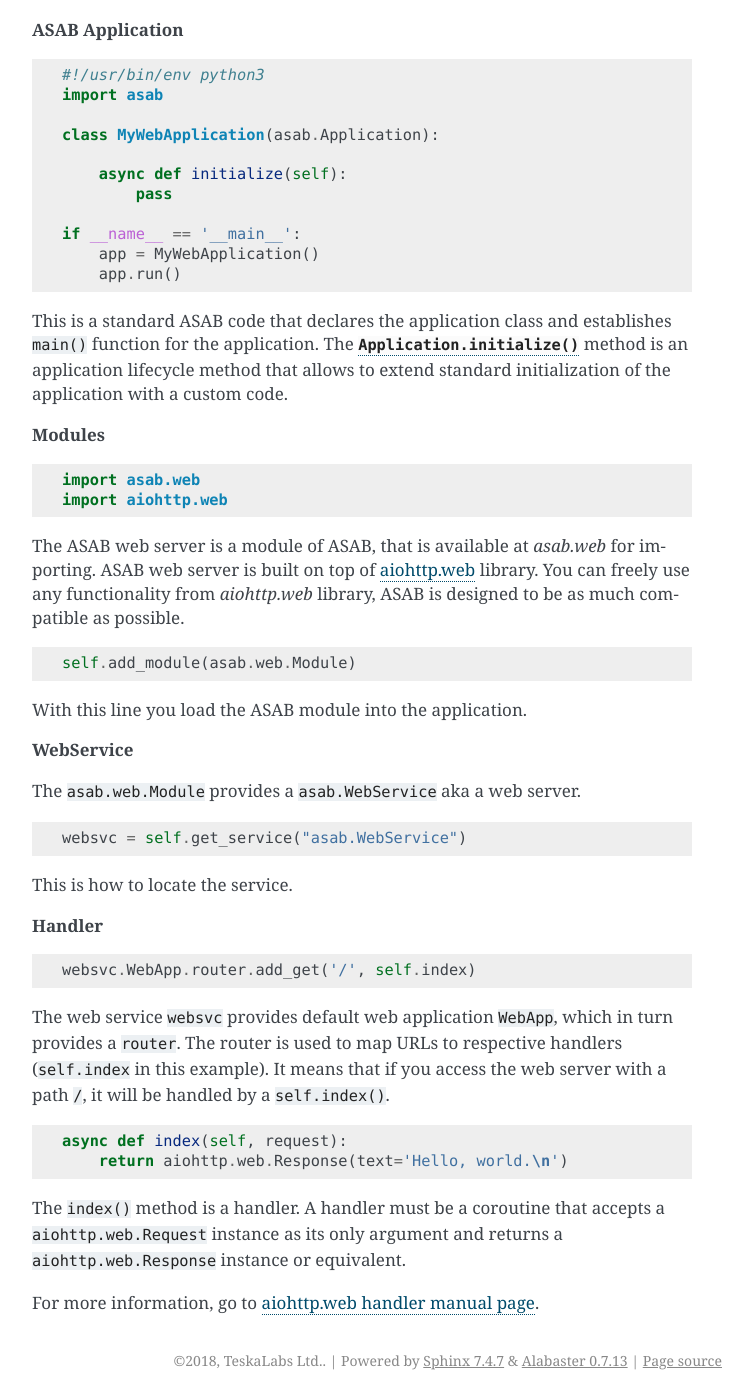
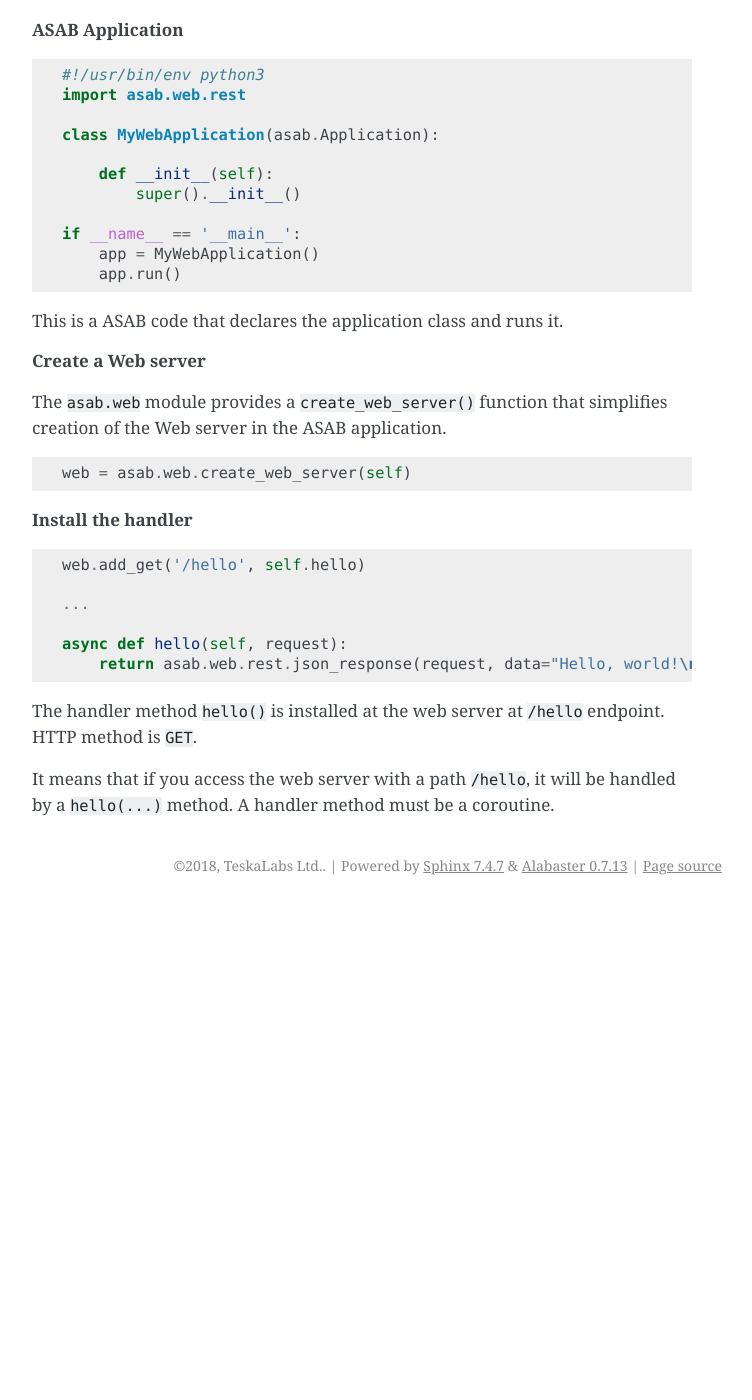
Before and after one commit to TeskaLabs/asab, a Sphinx documentation site: the page built from doc/tutorial/web/chapter1.rst, in a window 1280 px wide and 1400 px high, scrolled down 862 px. Shown: the whole window, without its empty margins (388-1140 px from the left). Built offline with Sphinx 7.4.7, drawn with Linux system fonts in a browser that asks for light colours; pages that are not in the unit, such as notebooks, are missing from menus; after the commit the page ends 1767 px from its top, so only the background shows below that; some of the changed text lies outside the part shown.

Commit message:
Simplifying.

```diff
--- a/doc/tutorial/web/chapter1.rst
+++ b/doc/tutorial/web/chapter1.rst
@@ -11,7 +11,7 @@ The code
    :code: python
 
 | To start the application, store above code in a file ``app.py``.
-| Use ``python3 app.py -w`` to run it.
+| Execute ``$ python3 ./app.py`` to run it.
 
 The ASAB web server is now available at http://localhost:8080/.
 
@@ -24,66 +24,42 @@ Deeper look
 .. code:: python
 
     #!/usr/bin/env python3
-    import asab
+    import asab.web.rest
 
     class MyWebApplication(asab.Application):
 
-        async def initialize(self):
-            pass
+        def __init__(self):
+            super().__init__()
 
     if __name__ == '__main__':
         app = MyWebApplication()
         app.run()
 
-This is a standard ASAB code that declares the application class and establishes ``main()`` function for the application.
-The :any:`Application.initialize()` method is an application lifecycle method that allows to extend standard initialization of the application with a custom code.
+This is a ASAB code that declares the application class and runs it.
 
-**Modules**
 
-.. code:: python
+**Create a Web server**
 
-    import asab.web
-    import aiohttp.web
-
-The ASAB web server is a module of ASAB, that is available at `asab.web` for importing.
-ASAB web server is built on top of `aiohttp.web <https://docs.aiohttp.org/en/stable/web.html>`_ library.
-You can freely use any functionality from `aiohttp.web` library, ASAB is designed to be as much compatible as possible.
+The ``asab.web`` module provides a ``create_web_server()`` function that simplifies creation of the Web server in the ASAB application.
 
 
 .. code:: python
 
-    self.add_module(asab.web.Module)
+    web = asab.web.create_web_server(self)
 
-With this line you load the ASAB module into the application.
 
-**WebService**
-
-The ``asab.web.Module`` provides a ``asab.WebService`` aka a web server.
-
+**Install the handler**
 
 .. code:: python
 
-    websvc = self.get_service("asab.WebService")
+    web.add_get('/hello', self.hello)
 
-This is how to locate the service.
+    ...
 
-**Handler**
+    async def hello(self, request):
+        return asab.web.rest.json_response(request, data="Hello, world!\n")
 
-.. code:: python
+The handler method ``hello()`` is installed at the web server at ``/hello`` endpoint.
+HTTP method is ``GET``.
 
-    websvc.WebApp.router.add_get('/', self.index)
-
-The web service ``websvc`` provides default web application ``WebApp``, which in turn provides a ``router``.
-The router is used to map URLs to respective handlers (``self.index`` in this example).
-It means that if you access the web server with a path ``/``, it will be handled by a ``self.index()``.
-
-
-.. code:: python
-
-    async def index(self, request):
-        return aiohttp.web.Response(text='Hello, world.\n')
-
-The ``index()`` method is a handler.
-A handler must be a coroutine that accepts a ``aiohttp.web.Request`` instance as its only argument and returns a ``aiohttp.web.Response`` instance or equivalent.
-
-For more information, go to `aiohttp.web handler manual page <https://docs.aiohttp.org/en/stable/web_quickstart.html#handler>`_.
+It means that if you access the web server with a path ``/hello``, it will be handled by a ``hello(...)`` method. A handler method must be a coroutine.
```
